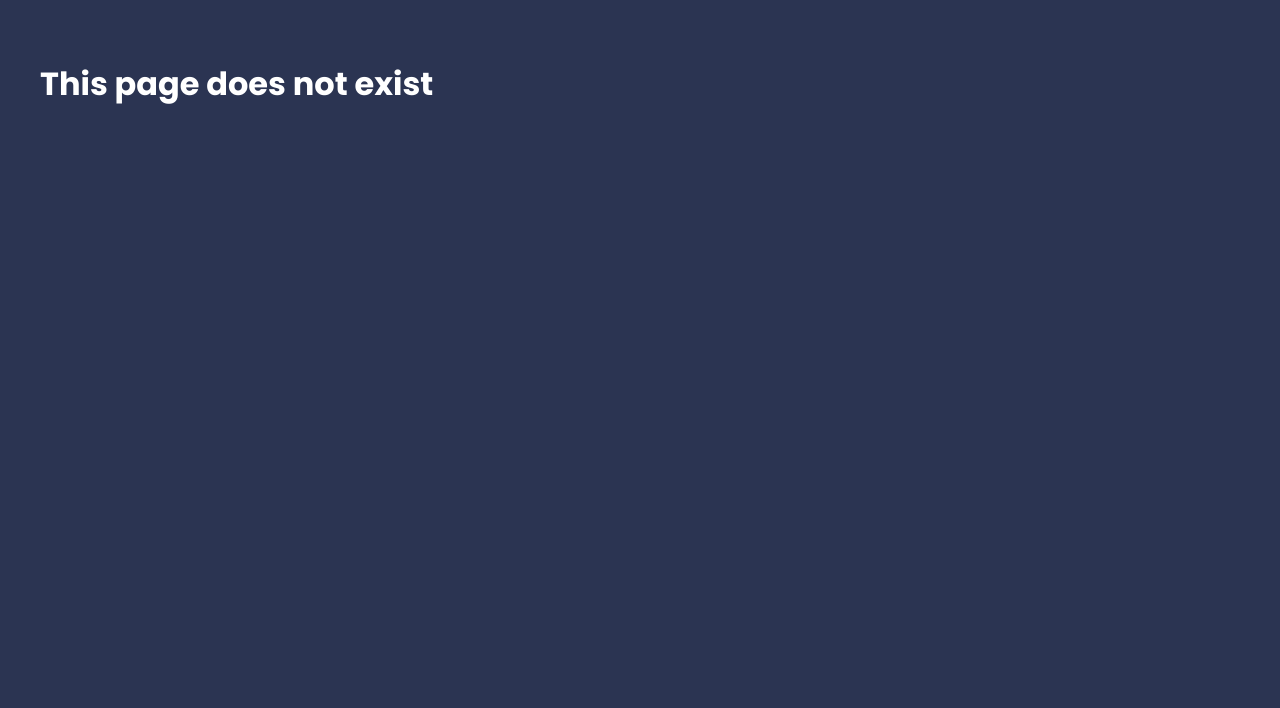
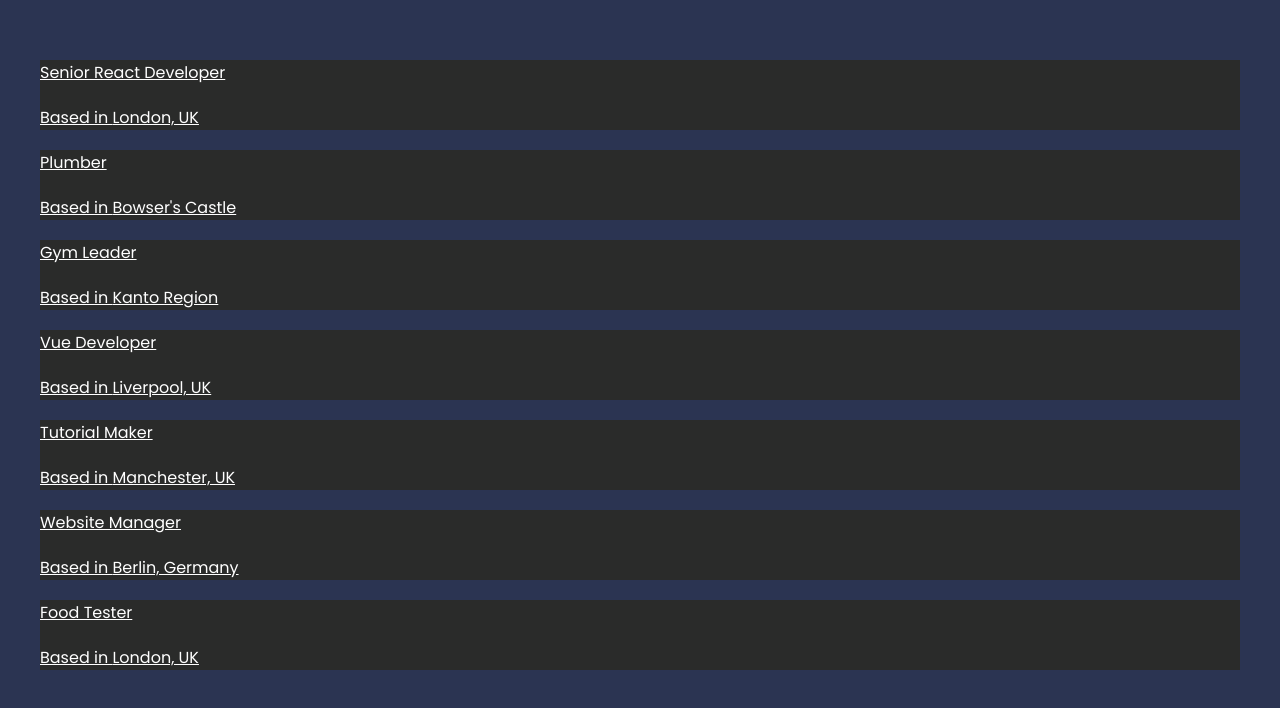
Before and after one commit to Coding-major/react-router-practise, a React (Create React App) app: page /careers in a window 1280 px wide. Shown: the top 708 px of the page. Built offline with nearby package versions, Linux system fonts and the light colour scheme; data requests are answered from the project's data file.

Commit message:
Loader to get all

```diff
--- a/src/App.js
+++ b/src/App.js
@@ -7,6 +7,8 @@ import About from "./pages/About";
 import Faq from "./pages/faq";
 import Discussion from "./pages/Discussion";
 import NotFound from "./pages/NotFound";
+import Career, { careerLoader } from "./pages/Career";
+import CareersLayout from "./layouts/CareersLayout";
 
 
 const router = createBrowserRouter(
@@ -17,6 +19,12 @@ const router = createBrowserRouter(
       <Route path="help" element={<HelpLayout />}>
         <Route path="faq" element={<Faq />} />
         <Route path="discussion" element={<Discussion />} />
+      </Route>
+      <Route path="careers" element={<CareersLayout />}>
+        <Route
+          index
+          element={<Career />}
+          loader={careerLoader} />
       </Route>
 
       <Route path="*" element={<NotFound />} />
--- /dev/null
+++ b/src/layouts/CareersLayout.js
@@ -0,0 +1,6 @@
+import { Outlet } from "react-router-dom"
+export default function CareersLayout() {
+    return (
+        <Outlet />
+    )
+}
--- /dev/null
+++ b/src/pages/Career.js
@@ -0,0 +1,25 @@
+import { useLoaderData, Link } from "react-router-dom"
+
+export default function Career() {
+    const careers = useLoaderData()
+
+    return (
+        <div>
+            {careers.map(career => (
+                <Link to='/' key={career.id}>
+                    <div style={{background: "#2a2b2a"}}>
+                        <p>{career.title}</p>
+                        <p>Based in {career.location}</p>
+                    </div>
+                </Link>
+            ))}
+        </div>
+    )
+}
+
+//loader function
+export const careerLoader = async () => {
+    const response = await fetch("http://localhost:4000/careers")
+
+    return response.json()
+}
--- a/src/pages/Home.js
+++ b/src/pages/Home.js
@@ -8,6 +8,7 @@ export default function Home() {
                     <h1>JOB REACT</h1>
                     <NavLink to="help">Help</NavLink>
                     <NavLink to="about">About</NavLink>
+                    <NavLink to="careers">Careers</NavLink>
                 </nav>
             </header>
             <p>
```
